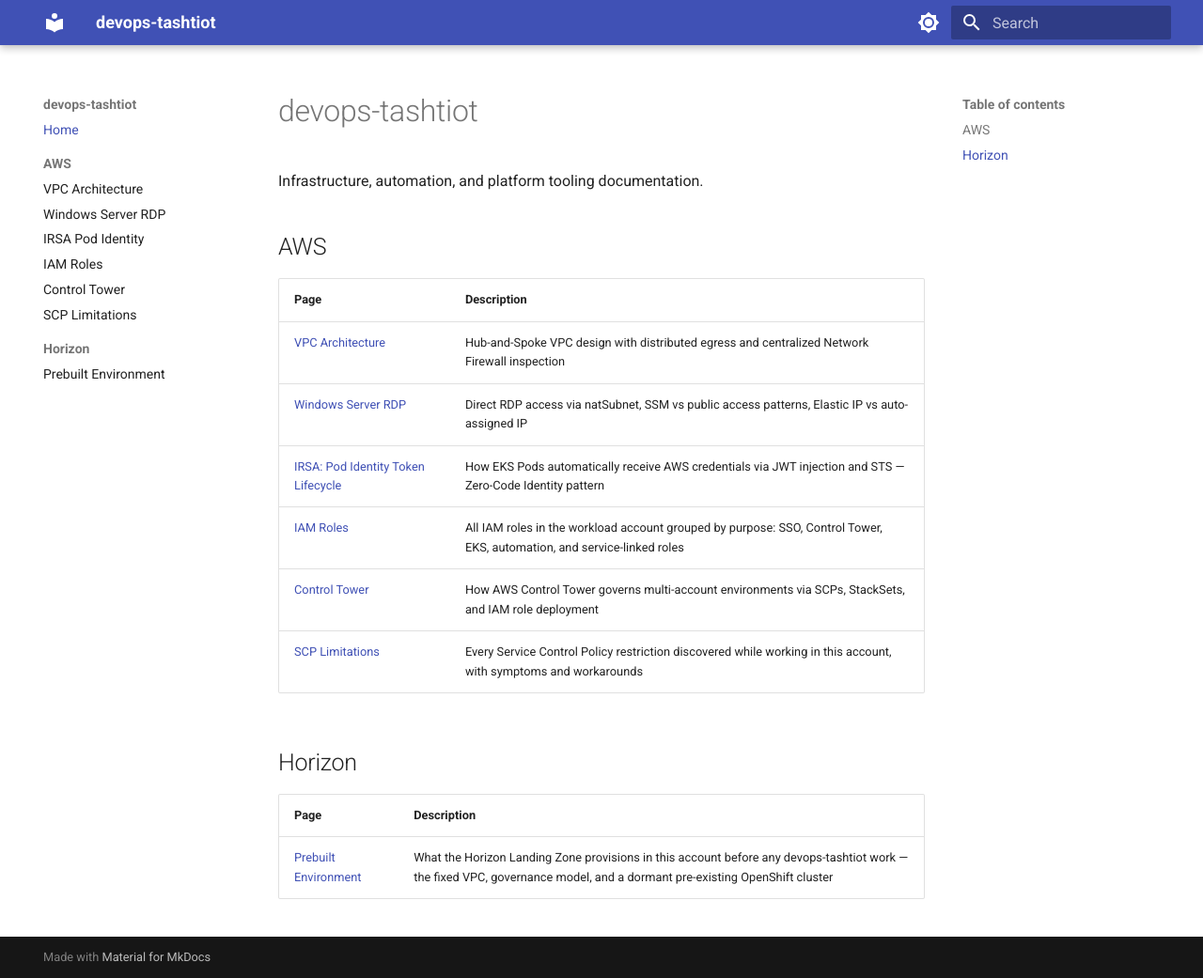
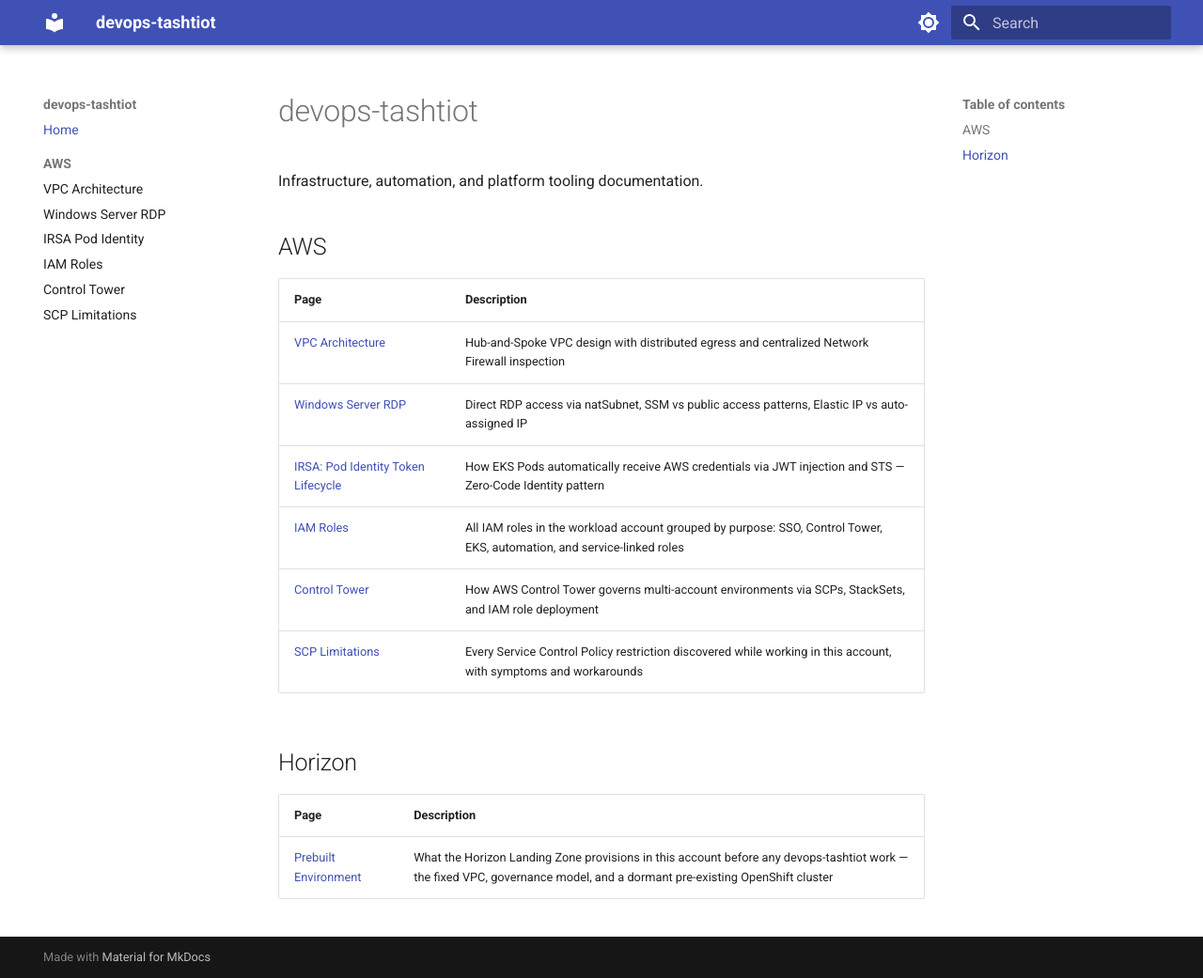
Before and after one commit to devops-tashtiot/devops-tashtiot.github.io, an MkDocs documentation site: the page built from docs-src/index.md, in a window 1280 px wide and 1041 px high. Shown: the whole window at 94% size. Built offline with MkDocs 1.6.1 and Material for MkDocs 9.7.7, drawn with Linux system fonts in a browser that asks for light colours.

Commit message:
docs: remove Horizon nav section

```diff
--- a/mkdocs.yml
+++ b/mkdocs.yml
@@ -32,5 +32,3 @@
     - IAM Roles: aws/iam-roles.md
     - Control Tower: aws/control-tower.md
     - SCP Limitations: aws/scp-limitations.md
-  - Horizon:
-    - Prebuilt Environment: horizon/prebuilt-environment.md
```
